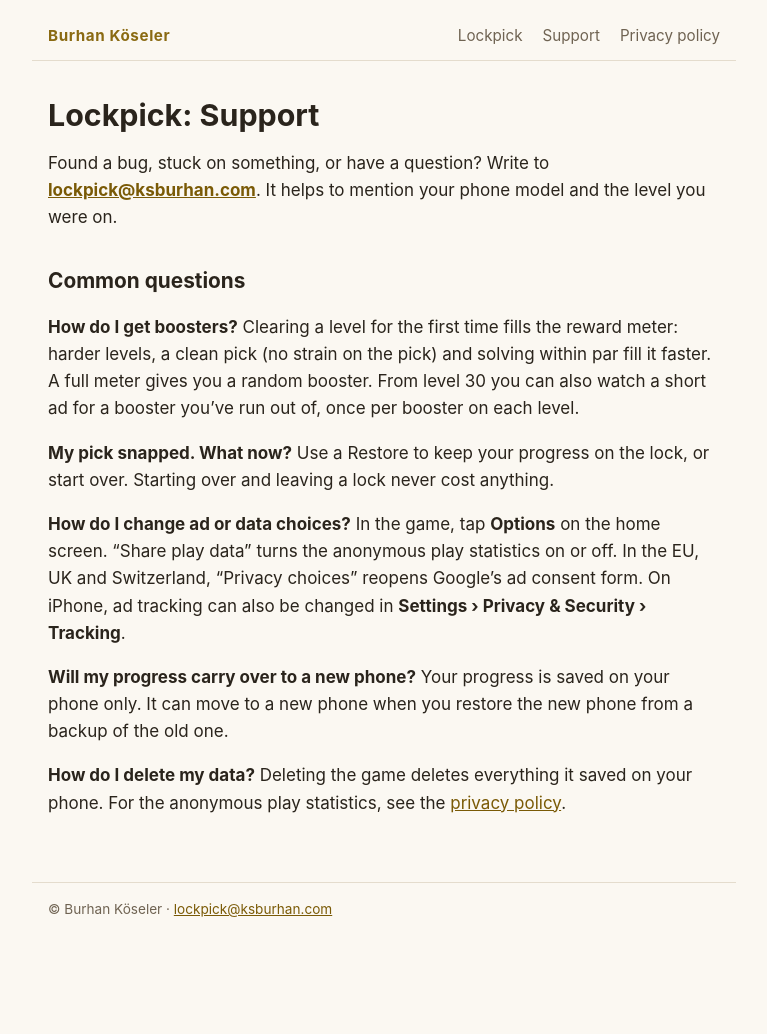
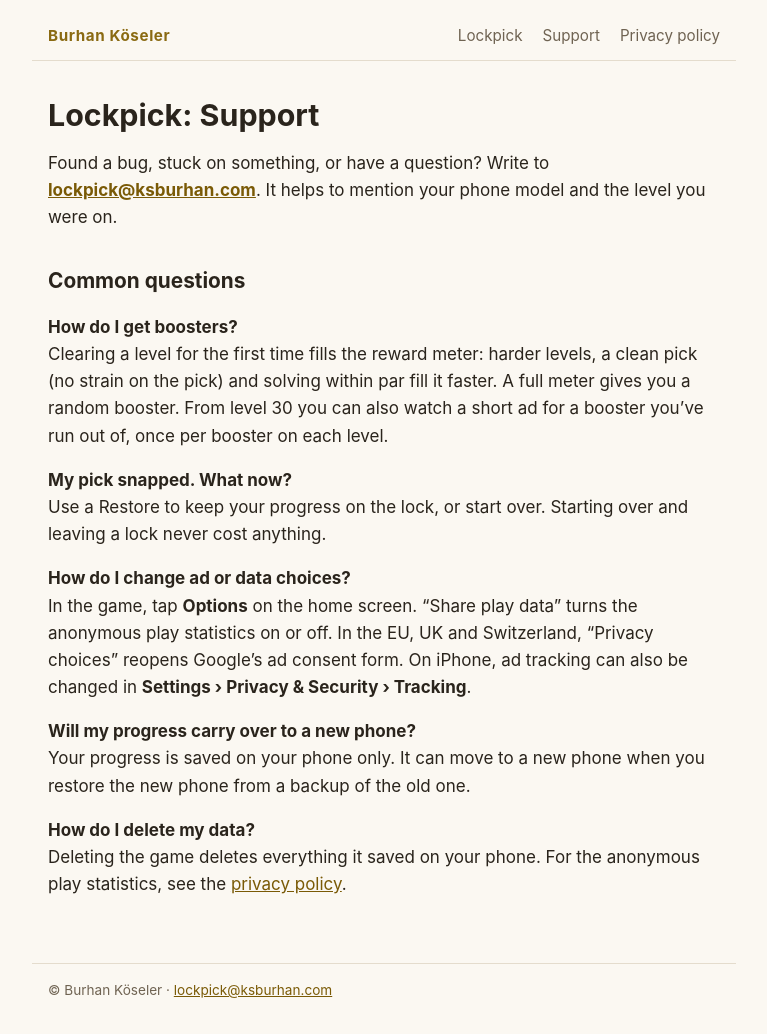
Before and after one commit to ksburhan/ksburhan.github.io, a Jekyll site: the page built from lockpick/support.md, in a window 1280 px wide. Shown: the whole page, without its empty margins (256-1023 px from the left). Built offline with Jekyll 4.4.1, drawn with Linux system fonts in a browser that asks for light colours; before the commit the page ends 953 px from its top, so only the background shows below that.

```diff
--- a/lockpick/support.md
+++ b/lockpick/support.md
@@ -12,24 +12,24 @@ you were on.
 
 ## Common questions
 
-**How do I get boosters?**
+**How do I get boosters?**\
 Clearing a level for the first time fills the reward meter: harder levels, a clean pick (no strain on the pick)
 and solving within par fill it faster. A full meter gives you a random booster. From level 30 you can also watch a
 short ad for a booster you've run out of, once per booster on each level.
 
-**My pick snapped. What now?**
+**My pick snapped. What now?**\
 Use a Restore to keep your progress on the lock, or start over. Starting over and leaving a lock never cost
 anything.
 
-**How do I change ad or data choices?**
+**How do I change ad or data choices?**\
 In the game, tap **Options** on the home screen. "Share play data" turns the anonymous play statistics on or off.
 In the EU, UK and Switzerland, "Privacy choices" reopens Google's ad consent form. On iPhone, ad tracking can also
 be changed in **Settings › Privacy & Security › Tracking**.
 
-**Will my progress carry over to a new phone?**
+**Will my progress carry over to a new phone?**\
 Your progress is saved on your phone only. It can move to a new phone when you restore the new phone from a backup
 of the old one.
 
-**How do I delete my data?**
+**How do I delete my data?**\
 Deleting the game deletes everything it saved on your phone. For the anonymous play statistics, see the
 [privacy policy](../privacy/).
```
